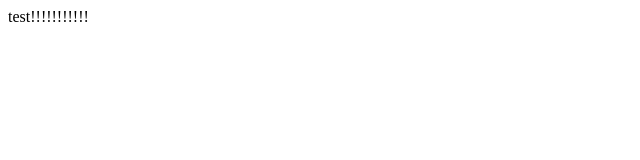
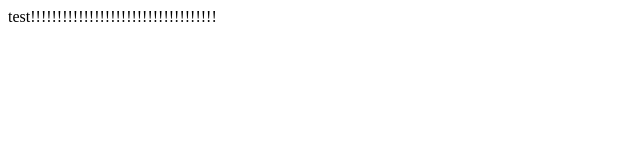
Before and after one commit to dayekimm0/BE-TeamProject, a plain HTML site: page index.html in a window 1280 px wide. Shown: the whole page, without its empty margins (0-640 px from the left). Drawn offline with Linux system fonts and the light colour scheme.

Commit message:
eventtest

```diff
--- a/index.html
+++ b/index.html
@@ -6,6 +6,6 @@
     <title>Document</title>
   </head>
   <body>
-    test!!!!!!!!!!!
+    test!!!!!!!!!!!!!!!!!!!!!!!!!!!!!!!!!!!
   </body>
 </html>
```
